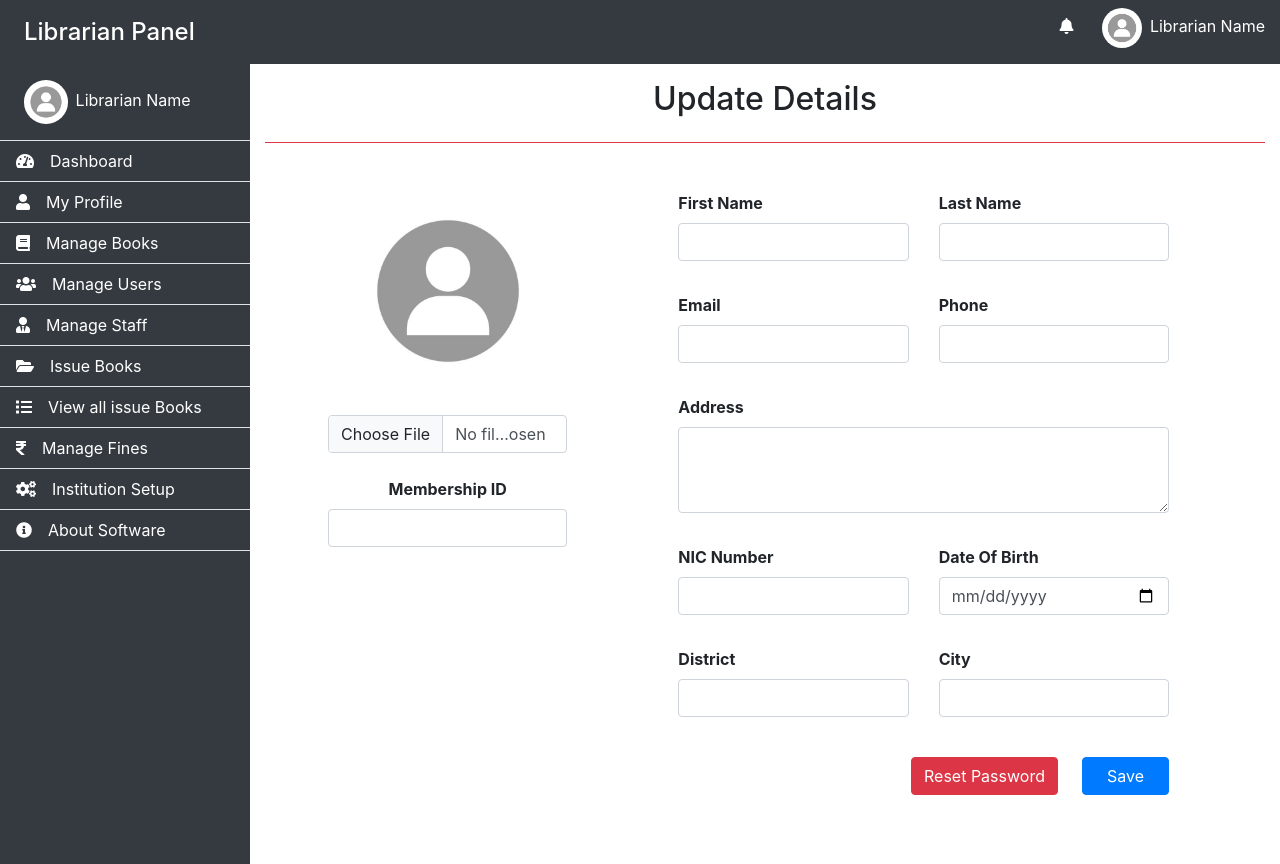
After one commit to kajanthann/LMS, a PHP site: page /LMS/update_Details.php in a window 1280 px wide. The commit adds this page. Run offline with PHP 8.4, Linux system fonts and the light colour scheme.

Commit message:
upload the update

```diff
--- a/dash_header.php
+++ b/dash_header.php
@@ -57,9 +57,6 @@
             </div>
         </div>
     </header>
-    <?php
-        include "dash_site_panel.php";
-    ?>
     <script src="script.js"></script>
 </body>
 </html>
--- /dev/null
+++ b/update_Details.php
@@ -0,0 +1,103 @@
+<!DOCTYPE html>
+<html lang="en">
+<head>
+    <meta charset="UTF-8">
+    <meta name="viewport" content="width=device-width, initial-scale=1.0">
+    <title>Update Details</title>
+    <link href="https://cdn.jsdelivr.net/npm/bootstrap@5.3.3/dist/css/bootstrap.min.css" rel="stylesheet" integrity="sha384-QWTKZyjpPEjISv5WaRU9OFeRpok6YctnYmDr5pNlyT2bRjXh0JMhjY6hW+ALEwIH" crossorigin="anonymous">
+</head>
+<body>
+<?php
+        include "dash_header.php";
+    ?>
+<div class="body-nav d-flex ">
+    <div class="nav-bar">
+        <?php
+                include "dash_site_panel.php";
+        ?>
+    </div>
+    <div class="form">
+        <div class="container-fluid fw-bold ">
+            <div class="text-center border-bottom border-danger border-4">
+                <h2 class="p-3">Update Details</h2>
+            </div>
+
+            <div class="row m-4">
+                <div class="col-md-4 text-center">
+                    <div class="m-4">
+                        <img class="rounded-circle" style="height: 200px; width: 200px;" src="img/use.jpg" alt="">
+                    </div>
+                    <div class="m-4">
+                        <input type="file" class="form-control" placeholder="Choose file">
+                    </div>
+                    <div class="m-4">
+                        <label for="">Membership ID</label>
+                        <input type="text" class="form-control">
+                    </div>
+                </div>
+
+                <div class="col-md-8 p-4">
+                    <form action="" class="mx-4 px-4">
+                        <div class="row">
+                            <div class="col-lg-6 col-sm-6 form-group">
+                                <label for="">First Name</label>
+                                <input class="form-control" type="text" name="">
+                            </div>
+
+                            <div class="col form-group">
+                                <label for="">Last Name</label>
+                                <input class="form-control" type="text" name="">
+                            </div>
+                        </div>
+                        <div class="row">
+                            <div class="col-lg-6 col-sm-6 my-3 form-group">
+                                <label for="">Email</label>
+                                <input class="form-control" type="email" name="">
+                            </div>
+
+                            <div class="col my-3 form-group">
+                                <label for="">Phone</label>
+                                <input class="form-control" type="text" name="">
+                            </div>
+                        </div>
+                        <div class="form-group my-3">
+                            <label for="">Address</label>
+                            <textarea class="form-control" name="" rows="3"></textarea>
+                        </div>
+                        <div class="row">
+                            <div class="col my-3 form-group">
+                                <label for="">NIC Number</label>
+                                <input class="form-control" type="text" name="">
+                            </div>
+
+                            <div class="col-lg-6 col-sm-6 my-3 form-group">
+                                <label for="">Date Of Birth</label>
+                                <input class="form-control" type="date" name="">
+                            </div>
+                        </div>
+                        <div class="row">
+                            <div class="col-lg-6 col-sm-6 my-3 form-group">
+                                <label for="">District</label>
+                                <input class="form-control" type="text" name="">
+                            </div>
+
+                            <div class="col my-3 form-group">
+                                <label for="">City</label>
+                                <input class="form-control" type="text" name="">
+                            </div>
+                        </div>
+                        <div class="d-flex justify-content-end">
+                            <button class="btn btn-danger mx-4 mt-4">Reset Password</button>
+                            <button class="btn btn-primary mt-4 px-4">Save</button>
+                            </div>
+                        </form>
+                    </div>
+                </div>
+            </div>
+        </div>
+    </div>
+
+
+    <script src="https://cdn.jsdelivr.net/npm/bootstrap@5.3.3/dist/js/bootstrap.bundle.min.js" integrity="sha384-YvpcrYf0tY3lHB60NNkmXc5s9fDVZLESaAA55NDzOxhy9GkcIdslK1eN7N6jIeHz" crossorigin="anonymous"></script>
+</body>
+</html>
```
